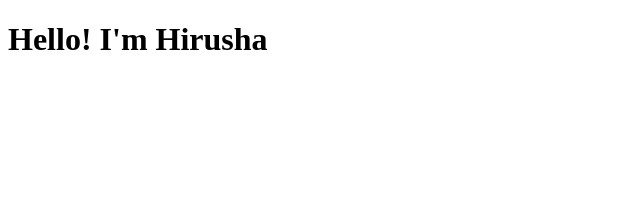
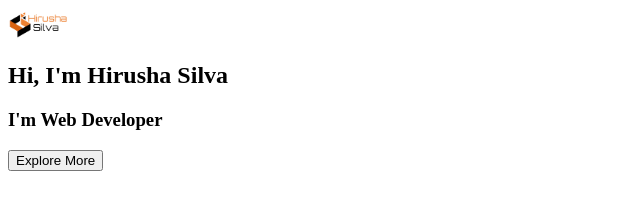
Before and after one commit to Hirusha-silva/My-portfolio, a plain HTML site: page index.html in a window 1280 px wide. Shown: the whole page, without its empty margins (0-640 px from the left). Drawn offline with Linux system fonts and the light colour scheme.

Commit message:
create home page

```diff
--- a/index.html
+++ b/index.html
@@ -3,9 +3,21 @@
 <head>
     <meta charset="UTF-8">
     <title>Hirusha Silva</title>
+    <link rel="icon" type="image/jpg" href="image/social/IMG_0005 2.jpg">
 </head>
 <body>
-  <h1>Hello! I'm Hirusha</h1>
+<!--home-->
+    <section id="home">
+        <img src="image/social/Screenshot_2025-02-07_at_15.34.16-removebg-preview.png" alt="logo" width="60" height="30">
+        <div>
+            <h1>Hi, I'm Hirusha Silva</h1>
+            <h3>I'm Web Developer</h3>
+            <button>Explore More</button>
+        </div>
+    </section>
+
+
+
 
 </body>
 </html>
```
Also changed, not shown: image/social/IMG_0005 2.jpg (added), image/social/Screenshot_2025-02-07_at_15.34.16-removebg-preview.png (added), 3 other files.
